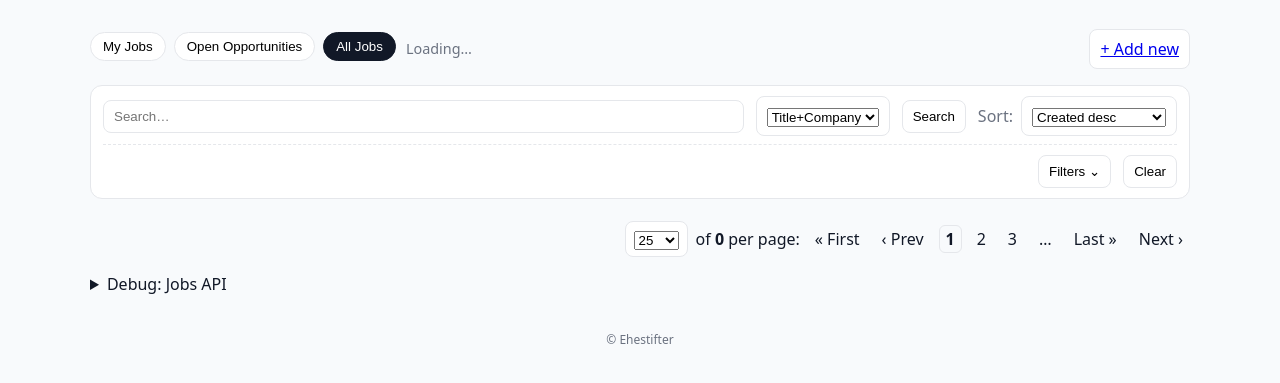
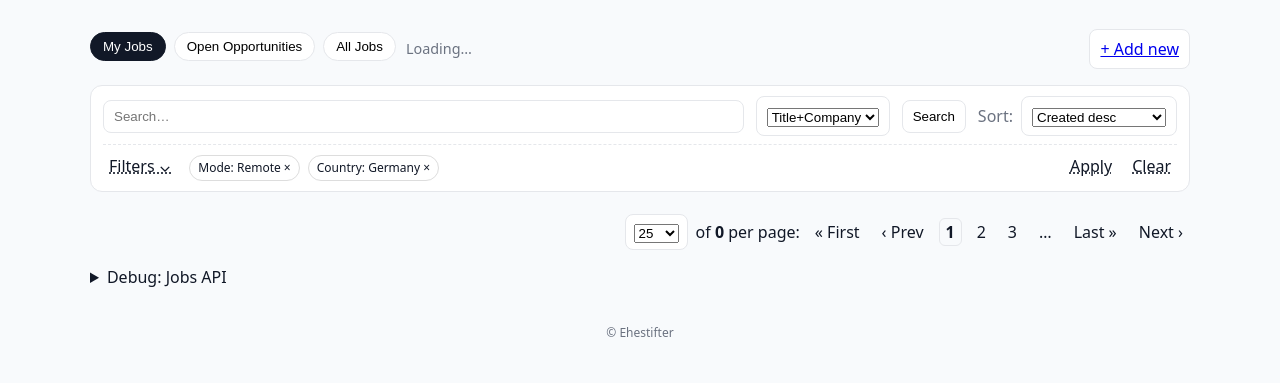
Before and after one commit to Solanum-basilicus/ehestifter, a Flask app: template backend/core/templates/index.html in a window 1280 px wide. Shown: the part 43-426 px from the top of the page. Run offline with Flask 2, Linux system fonts and the light colour scheme; the template is opened without the code that fills it, so the values that code supplies are empty.

Commit message:
web core: job list continue

```diff
--- a/backend/core/templates/index.html
+++ b/backend/core/templates/index.html
@@ -36,6 +36,23 @@
   .pagination .select { padding:6px 8px; }
   .page-link { padding:2px 6px; border-radius:6px; border:1px solid transparent; cursor:pointer; }
   .page-link.current { border-color:#e5e7eb; font-weight:600; }
+  /* Link-like action buttons (compact, not nav) */
+  .linklike { background:none; border:none; padding:0; margin:0 6px; color:#111827; cursor:pointer; text-decoration:underline dotted; }
+  .linklike:hover { text-decoration:underline; }
+  /* Filters header layout: keep left/right on top row, chips can wrap */
+  .filters-header { display:flex; align-items:flex-start; gap:12px; flex-wrap:wrap; }
+  .filters-left { display:flex; align-items:center; gap:8px; }
+  .filters-right { margin-left:auto; display:flex; gap:8px; align-items:flex-start; }
+  .chips { flex:1 1 auto; min-width:200px; }
+  /* Link-like action buttons (compact) */
+  .linklike { background:none; border:none; padding:0; margin:0 6px; color:#111827; cursor:pointer; text-decoration:underline dotted; }
+  .linklike:hover { text-decoration:underline; }
+  .filters-header { display:flex; align-items:flex-start; gap:12px; flex-wrap:wrap; }
+  .filters-left { display:flex; align-items:center; gap:8px; }
+  .filters-right { margin-left:auto; display:flex; gap:8px; align-items:flex-start; }
+  /* Keep left & right controls on top row while chips can wrap below */
+  .filters { display:block; }
+  .chips { flex:1 1 auto; min-width:200px; }
   /* Category bar with status left and +Add new right */
   .catsbar { display:flex; justify-content:space-between; align-items:center; gap:12px; margin: 8px 0 8px; }
   .catsbar-left { display:flex; align-items:center; gap:10px; flex-wrap:wrap; }
@@ -56,9 +73,9 @@
     <div class="catsbar">
       <div class="catsbar-left">
         <div class="tabs" role="tablist" aria-label="Categories">
-          <button class="tab" data-cat="my"    role="tab" aria-selected="true">My Jobs</button>
+          <button class="tab active" data-cat="my"    role="tab" aria-selected="true">My Jobs</button>
           <button class="tab" data-cat="open"  role="tab">Open Opportunities</button>
-          <button class="tab active" data-cat="all"  role="tab">All Jobs</button>
+          <button class="tab" data-cat="all"   role="tab">All Jobs</button>
         </div>
         <span id="jobs-status" class="status-ephemeral">Loading…</span>
       </div>
@@ -96,14 +113,17 @@
       <!-- Filters (collapsed header) -->
       <div class="filters" aria-label="Filters">
         <div class="filters-header">
+          <div class="filters-left">
+            <a href="#" class="linklike" id="filtersExpandLink" aria-expanded="false">Filters ⌄</a>
+          </div>
           <div class="chips" id="activeChips" aria-label="Active filters">
-            <!-- Collapsed chips preview; filled dynamically later -->
-            <!-- Example placeholder chips for look & feel: -->
-            <!-- <span class="chip">Remote ×</span> <span class="chip">HQ: Berlin ×</span> -->
+            <!-- Prefilled mock chips -->
+            <span class="chip" data-chip="mode:remote">Mode: Remote ×</span>
+            <span class="chip" data-chip="country:Germany">Country: Germany ×</span>
           </div>
-          <div class="row" style="margin-left:auto;">
-            <button class="button" id="filtersExpandBtn" aria-expanded="false">Filters ⌄</button>
-            <button class="button" id="filtersClearBtn">Clear</button>
+          <div class="filters-right">
+            <a href="#" class="linklike" id="filtersApplyLink" title="Apply filters">Apply</a>
+            <a href="#" class="linklike" id="filtersClearLink" title="Clear filters">Clear</a>
           </div>
         </div>
         <!-- Expanded filter panel (mock) -->
@@ -134,9 +154,7 @@
                 <option value="offer">Got Offer</option>
               </select>
             </div>
-            <div style="margin-left:auto; align-self:flex-end;">
-              <button class="button" id="filtersApplyBtn">Apply</button>
-            </div>
+            <div style="margin-left:auto; align-self:flex-end;"></div>
           </div>
         </div>
       </div>
@@ -248,7 +266,6 @@
     const statusEl = document.getElementById('jobs-status');
     const errEl = document.getElementById('jobs-error');
     const dbgJobs = document.getElementById('dbg-jobs');
-    const refreshBtn = document.getElementById('refresh');
     const tabs = Array.from(document.querySelectorAll('.tab[data-cat]'));
     const searchFieldSel = document.getElementById('searchField');
     const searchTextEl = document.getElementById('searchText');
@@ -258,14 +275,15 @@
     const pageSizeSel = document.getElementById('pageSize');
     const paginationEl = document.getElementById('pagination');
     // Filters (mock wiring)
-    const filtersExpandBtn = document.getElementById('filtersExpandBtn');
-    const filtersClearBtn  = document.getElementById('filtersClearBtn');
+    const filtersExpandLink = document.getElementById('filtersExpandLink');
+    const filtersClearLink  = document.getElementById('filtersClearLink');
+    const filtersApplyLink  = document.getElementById('filtersApplyLink');
     const filtersPanel     = document.getElementById('filtersPanel');
+    const activeChips       = document.getElementById('activeChips');
     const modeChecks       = Array.from(document.querySelectorAll('.f-mode'));
     const cityInput        = document.getElementById('f-city');
     const countryInput     = document.getElementById('f-country');
     const ignoreSelect     = document.getElementById('f-ignore');
-    const filtersApplyBtn  = document.getElementById('filtersApplyBtn');
 
     // ---------- Paging state ----------
     let pageSize = Number(sessionStorage.getItem('jobs.pageSize') || 25);
@@ -275,7 +293,7 @@
 
     let page = 1;             // 1-based
     let total = 0;            // from API
-    let currentCategory = 'my'; // default to 'my' for user convinience
+    let currentCategory = 'my'; // default to 'my' (URL can override)
     let currentSort = 'created_desc';
     let searchField = 'title_company';
     let searchText = '';
@@ -284,6 +302,58 @@
     let cities = [];       // ['Berlin']
     let countries = [];    // ['DE','Germany']
     let ignoreStatuses = [];// ['applied',...]
+
+    // --- URL sync helpers ---
+    function paramsFromState(){
+      const p = new URLSearchParams();
+      p.set('category', currentCategory);
+      if (searchText) {
+        p.set('q', searchText);
+        p.set('search_field', searchField);
+      }
+      p.set('sort', currentSort);
+      modes.forEach(m => p.append('mode', m));
+      cities.forEach(c => p.append('city', c));
+      countries.forEach(cn => p.append('country', cn));
+      ignoreStatuses.forEach(s => p.append('ignore_status', s));
+      p.set('limit', String(pageSize));
+      p.set('offset', String((page - 1) * pageSize));
+      return p;
+    }
+    function syncUrl(){
+      const p = paramsFromState();
+      const newUrl = `${location.pathname}?${p.toString()}`;
+      history.replaceState(null, '', newUrl);
+    }
+    function stateFromUrl(){
+      const sp = new URLSearchParams(location.search);
+      currentCategory = sp.get('category') || currentCategory;
+      currentSort     = sp.get('sort') || currentSort;
+      pageSize        = Number(sp.get('limit') || pageSize);
+      if (![10,25,50,100].includes(pageSize)) pageSize = 25;
+      pageSizeSel.value = String(pageSize);
+      const off       = Number(sp.get('offset') || 0);
+      page            = Math.max(1, Math.floor(off / pageSize) + 1);
+      searchText      = sp.get('q') || '';
+      searchField     = sp.get('search_field') || searchField;
+      // filters
+      modes           = sp.getAll('mode');
+      cities          = sp.getAll('city');
+      countries       = sp.getAll('country');
+      ignoreStatuses  = sp.getAll('ignore_status');
+      // reflect in UI
+      searchTextEl.value = searchText;
+      searchFieldSel.value = searchField;
+      // tabs
+      setActiveTab(currentCategory);
+    }
+    function setActiveTab(cat){
+      tabs.forEach(b => {
+        if ((b.dataset.cat || '') === cat) b.classList.add('active');
+        else b.classList.remove('active');
+      });
+    }
+
 
     function setStatus(text, {error=false, ephemeral=false} = {}){
       if (!statusEl) return;
@@ -308,21 +378,7 @@
     }
 
     function buildApiUrl(){
-      const offset = (page - 1) * pageSize;
-      const p = new URLSearchParams();
-      p.set('category', currentCategory);
-      if (searchText) {
-        p.set('q', searchText);
-        p.set('search_field', searchField);
-      }
-      p.set('sort', currentSort);
-      // Apply filters if present (minimal wiring now: mode, city, country, ignore_status)
-      modes.forEach(m => p.append('mode', m));
-      cities.forEach(c => p.append('city', c));
-      countries.forEach(cn => p.append('country', cn));
-      ignoreStatuses.forEach(s => p.append('ignore_status', s));
-      p.set('limit', String(pageSize));
-      p.set('offset', String(offset));
+      const p = paramsFromState();
       return `/ui/jobs?${p.toString()}`;
     }
 
@@ -471,6 +527,7 @@
       setLoading(true, `Loading page ${page}…`);
       try {
         const url = buildApiUrl();
+        syncUrl();
         const data = await fetchWithRetry(url, 4);
         if (data && !data.error) {
           const items = Array.isArray(data.items) ? data.items : [];
@@ -509,8 +566,6 @@
     }
 
     // ---------- Wiring ----------
-    refreshBtn.addEventListener('click', loadPage);
-
     // Category tabs
     tabs.forEach(btn => {
       btn.addEventListener('click', () => {
@@ -546,21 +601,26 @@
     });
 
     // Filters (mock behavior)
-    filtersExpandBtn.addEventListener('click', () => {
-      const expanded = filtersExpandBtn.getAttribute('aria-expanded') === 'true';
-      filtersExpandBtn.setAttribute('aria-expanded', String(!expanded));
+    filtersExpandLink.addEventListener('click', (e) => {
+      e.preventDefault();
+      const expanded = filtersExpandLink.getAttribute('aria-expanded') === 'true';
+      filtersExpandLink.setAttribute('aria-expanded', String(!expanded));
       filtersPanel.style.display = expanded ? 'none' : 'block';
     });
-    filtersClearBtn.addEventListener('click', () => {
+    filtersClearBtn.addEventListener('click', (e) => {
+      e.preventDefault();
       // clear local state and inputs
       modes = []; cities = []; countries = []; ignoreStatuses = [];
       modeChecks.forEach(c => c.checked = false);
       cityInput.value = ''; countryInput.value = '';
       for (const opt of ignoreSelect.options) opt.selected = false;
+      // clear mock chips too
+      document.querySelectorAll('[data-chip]').forEach(el => el.remove());
       page = 1;
       triggerSearch(); // reuse apply path
     });
-    filtersApplyBtn.addEventListener('click', () => {
+    filtersApplyBtn.addEventListener('click', (e) => {
+      e.preventDefault();
       // minimal wiring: collect current UI into state
       modes = modeChecks.filter(c => c.checked).map(c => c.value);
       const cval = (cityInput.value || '').trim();   cities = cval ? [cval] : [];
@@ -586,7 +646,11 @@
       loadPage();
     });
 
-    document.addEventListener('DOMContentLoaded', loadPage);
+    document.addEventListener('DOMContentLoaded', () => {
+      stateFromUrl();   // deep-link support
+      syncUrl();        // write defaults if nothing present
+      loadPage();
+    });
   })();
 </script>
 {% endblock %}
```
